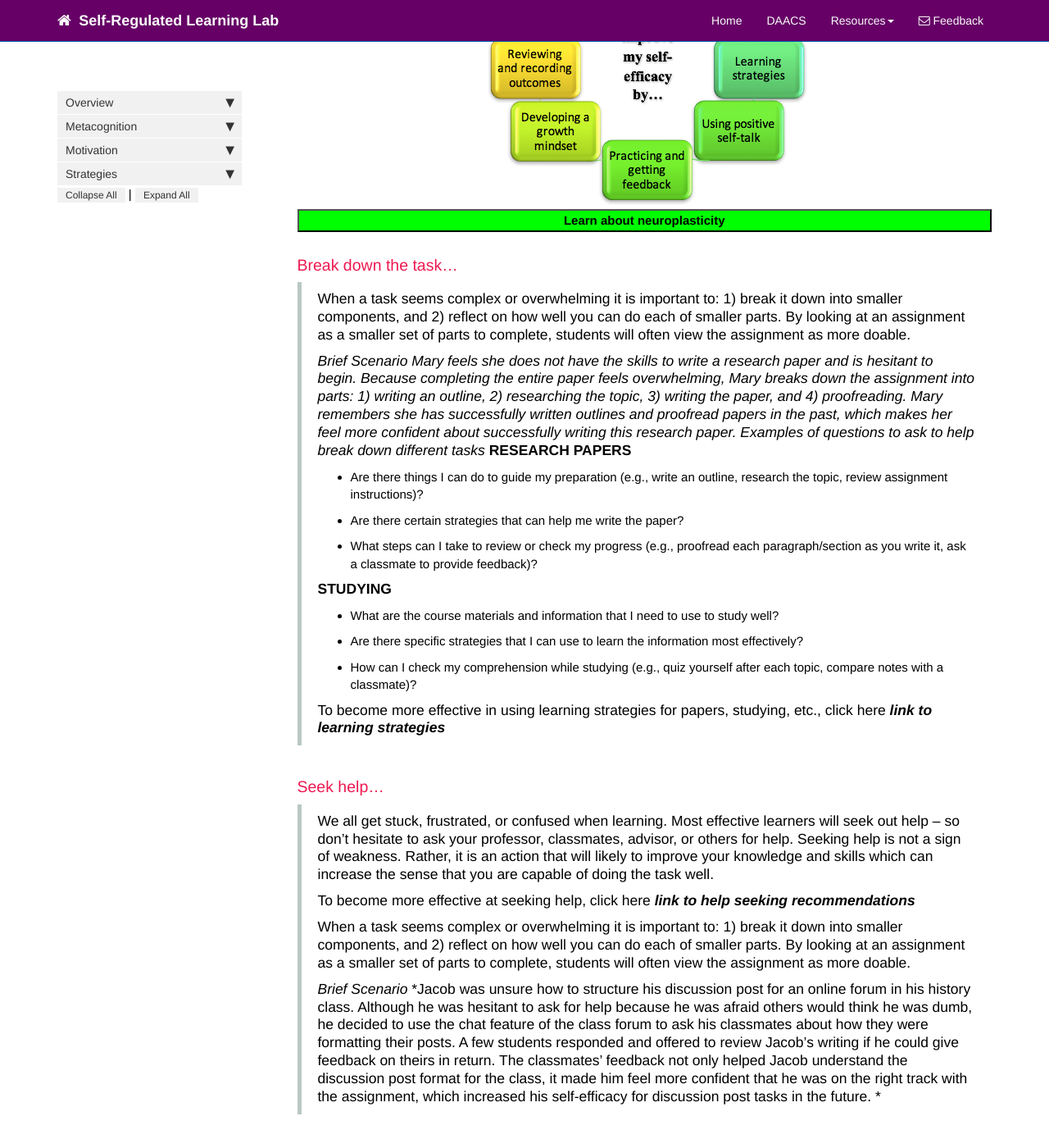
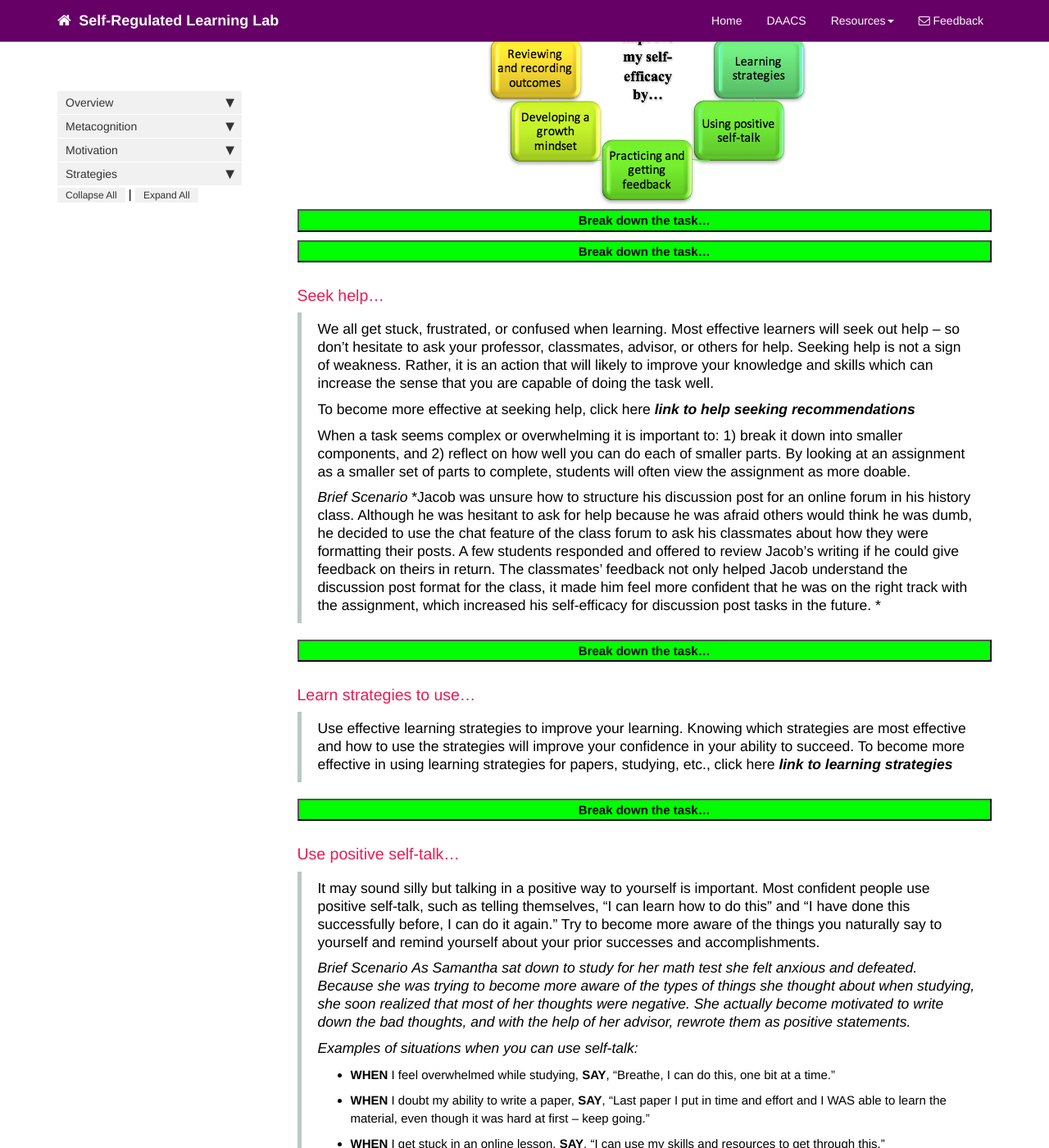
Before and after one commit to dfranklin02/SRL, a Jekyll site: the page built from docs/pages/motivation/self-efficacy_recommendations.md, in a window 1280 px wide and 1400 px high, scrolled down 474 px. Shown: the whole window at 82% size. Built offline with Jekyll 4.4.1, drawn with Linux system fonts in a browser that asks for light colours; nearby versions of some CDN libraries; comment, search, counter and statistics services are not loaded; some of the changed text lies outside the part shown.

Commit message:
Update self-efficacy_recommendations.md

```diff
--- a/docs/pages/motivation/self-efficacy_recommendations.md
+++ b/docs/pages/motivation/self-efficacy_recommendations.md
@@ -19,35 +19,40 @@ There are many different things students can do to improve their self-efficacy.
 
 <center><img src='images/selfefficacydo.png' alt='self-efficacy_importance' /></center>
 
-<button data-toggle="collapse" data-target="#neuroplasticity" style="background-color:Lime; width:100%"><b>Learn about neuroplasticity</b></button>
+<button data-toggle="collapse" data-target="#efficacyrec1" style="background-color:Lime; width:100%"><b>Break down the task...</b></button>
 
-<div id="neuroplasticity" class="collapse">
-The brain is like a muscle: the more you work out your brain through practice, the stronger the muscle gets, and the smarter you can become! When you learn something new, your brain forms connections, which makes your brain stronger; you are not simply born with a set amount of connections and strength of your brain. If we could not strengthen our brain, then we would not be able to learn and grow after birth!
+<div id="efficacyrec1" class="collapse">
+When a task seems complex or overwhelming it is important to: 1) break it down into smaller components, and 2) reflect on how well you can do each of smaller parts. By looking at an assignment as a smaller set of parts to complete, students will often view the assignment as more doable.
 <br>
 <br>
-<b>WHEN</b> you encounter a challenge, <b>THINK</b> about how you can strengthen your brain, intelligence, and abilities with practice and effort, instead of focusing on how your level of intelligence is fixed.
+<i>Mary feels she does not have the skills to write a research paper and is hesitant to begin. Because completing the entire paper feels overwhelming, Mary breaks down the assignment into parts: 1) writing an outline, 2) researching the topic, 3) writing the paper, and 4) proofreading. Mary remembers she has successfully written outlines and proofread papers in the
+past, which makes her feel more confident about successfully writing this research paper.</i>
+<br>
+Examples of questions to ask to help break down different tasks:
+<b> RESEARCH PAPERS</b>
+<ul>
+<li> Are there things I can do to guide my preparation (e.g., write an outline, research the topic, review assignment
+instructions)?  </li>
+<li> Are there certain strategies that can help me write the paper? </li>
+<li> What steps can I take to review or check my progress (e.g., proofread each paragraph/section as you write it, ask a classmate to provide feedback)? </li>
+</ul>
+<b> STUDYING </b>
+<ul>
+<li> What are the course materials and information that I need to use to study well?  </li>
+<li> Are there specific strategies that I can use to learn the information most effectively?  </li>
+<li> How can I check my comprehension while studying (e.g., quiz yourself after each topic, compare notes with a classmate)? </li>
+</ul>
+To become more effective in using learning strategies for papers, studying, etc., <a href="http://srl.daacs.net/strategies.html">click here.</a>
 <br>
 </div>
 
-### Break down the task...
-> When a task seems complex or overwhelming it is important to: 1) break it down into smaller components, and 2) reflect on how well you can do each of smaller parts. By looking at an assignment as a smaller set of parts to complete, students will often view the assignment as more doable.
->
-> *Brief Scenario*
-> *Mary feels she does not have the skills to write a research paper and is hesitant to begin. Because completing the entire paper feels overwhelming, Mary breaks down the assignment into parts: 1) writing an outline, 2) researching the topic, 3) writing the paper, and 4) proofreading. Mary remembers she has successfully written outlines and proofread papers in the
-past, which makes her feel more confident about successfully writing this research paper.
-> Examples of questions to ask to help break down different tasks*
-> **RESEARCH PAPERS**
-> - Are there things I can do to guide my preparation (e.g., write an outline, research the topic, review assignment
-instructions)?
-> - Are there certain strategies that can help me write the paper?
-> - What steps can I take to review or check my progress (e.g., proofread each paragraph/section as you write it, ask a classmate to provide feedback)?
->
-> **STUDYING**
-> - What are the course materials and information that I need to use to study well?
-> - Are there specific strategies that I can use to learn the information most effectively?
-> - How can I check my comprehension while studying (e.g., quiz yourself after each topic, compare notes with a classmate)?
->
-> To become more effective in using learning strategies for papers, studying, etc., click here ***link to learning strategies***
+<button data-toggle="collapse" data-target="#efficacyrec2" style="background-color:Lime; width:100%"><b>Break down the task...</b></button>
+
+<div id="efficacyrec2" class="collapse">
+When a task seems complex or overwhelming it is important to: 1) break it down into smaller components, and 2) reflect on how well you can do each of smaller parts. By looking at an assignment as a smaller set of parts to complete, students will often view the assignment as more doable.
+<br>
+<br>
+</div>
 
 ### Seek help...
 > We all get stuck, frustrated, or confused when learning. Most effective learners will seek out help – so don’t hesitate to ask your professor, classmates, advisor, or others for help. Seeking help is not a sign of weakness. Rather, it is an action that will likely to improve your knowledge and skills which can increase the sense that you are capable of doing the task well.
@@ -59,9 +64,25 @@ instructions)?
 > *Brief Scenario*
 > *Jacob was unsure how to structure his discussion post for an online forum in his history class. Although he was hesitant to ask for help because he was afraid others would think he was dumb, he decided to use the chat feature of the class forum to ask his classmates about how they were formatting their posts. A few students responded and offered to review Jacob’s writing if he could give feedback on theirs in return. The classmates’ feedback not only helped Jacob understand the discussion post format for the class, it made him feel more confident that he was on the right track with the assignment, which increased his self-efficacy for discussion post tasks in the future. *
 
+<button data-toggle="collapse" data-target="#efficacyrec3" style="background-color:Lime; width:100%"><b>Break down the task...</b></button>
+
+<div id="efficacyrec3" class="collapse">
+When a task seems complex or overwhelming it is important to: 1) break it down into smaller components, and 2) reflect on how well you can do each of smaller parts. By looking at an assignment as a smaller set of parts to complete, students will often view the assignment as more doable.
+<br>
+<br>
+</div>
+
 ### Learn strategies to use...
 > Use effective learning strategies to improve your learning. Knowing which strategies are most effective and how to use the strategies will improve your confidence in your ability to succeed.
 > To become more effective in using learning strategies for papers, studying, etc., click here ***link to learning strategies***
+
+<button data-toggle="collapse" data-target="#efficacyrec4" style="background-color:Lime; width:100%"><b>Break down the task...</b></button>
+
+<div id="efficacyrec4" class="collapse">
+When a task seems complex or overwhelming it is important to: 1) break it down into smaller components, and 2) reflect on how well you can do each of smaller parts. By looking at an assignment as a smaller set of parts to complete, students will often view the assignment as more doable.
+<br>
+<br>
+</div>
 
 ### Use positive self-talk...
 > It may sound silly but talking in a positive way to yourself is important. Most confident people use positive self-talk, such as telling themselves, “I can learn how to do this” and “I have done this successfully before, I can do it again.” Try to become more aware of the things you naturally say to yourself and remind yourself about your prior successes and accomplishments.
@@ -75,6 +96,14 @@ instructions)?
 > * **WHEN** I get stuck in an online lesson, **SAY**, “I can use my skills and resources to get through this.”
 > * **WHEN** I feel unmotivated to complete a reading, **SAY**, “This is difficult, but if I can push through I will feel better in the end.”
 > * **WHEN** I am bored and disinterested in the work, **SAY**, “Sometimes I will not like things in school but it is important to always try my best.”
+
+<button data-toggle="collapse" data-target="#efficacyrec5" style="background-color:Lime; width:100%"><b>Break down the task...</b></button>
+
+<div id="efficacyrec5" class="collapse">
+When a task seems complex or overwhelming it is important to: 1) break it down into smaller components, and 2) reflect on how well you can do each of smaller parts. By looking at an assignment as a smaller set of parts to complete, students will often view the assignment as more doable.
+<br>
+<br>
+</div>
 
 ### Practice and get feedback...
 > When completing learning tasks like studying for an exam or writing a paper, set aside time to practice and get feedback after completing part or all of the assignment.
@@ -98,9 +127,25 @@ instructions)?
 >
 >To become more effective in using learning strategies for papers, tests, etc., such as how to quiz yourself and/or create an outline, click here ***link to learning strategies***
 
+<button data-toggle="collapse" data-target="#efficacyrec6" style="background-color:Lime; width:100%"><b>Break down the task...</b></button>
+
+<div id="efficacyrec6" class="collapse">
+When a task seems complex or overwhelming it is important to: 1) break it down into smaller components, and 2) reflect on how well you can do each of smaller parts. By looking at an assignment as a smaller set of parts to complete, students will often view the assignment as more doable.
+<br>
+<br>
+</div>
+
 ### Develop a growth mindset...
 > It is important to always remember to think about school and your performance from the perspective of a growth mindset. That is, believe that ability and intelligence can change over time with practice and effort. Trying hard is not a sign that you are dumb or incompetent. Success and confidence typically come from much practice.
 > To learn more about mindset and how to improve it, [click here](mindset.html)
+
+<button data-toggle="collapse" data-target="#efficacyrec7" style="background-color:Lime; width:100%"><b>Break down the task...</b></button>
+
+<div id="efficacyrec7" class="collapse">
+When a task seems complex or overwhelming it is important to: 1) break it down into smaller components, and 2) reflect on how well you can do each of smaller parts. By looking at an assignment as a smaller set of parts to complete, students will often view the assignment as more doable.
+<br>
+<br>
+</div>
 
 ### Review and record outcomes...
 > Many students who do not feel confident in themselves will not remember the many times in which they were successful. For each of your classes, keep track of your grades and feedback on tests, quizzes, homework assignments etc. By monitoring your performance, you will often notice that you do well in some areas and perhaps need to improve in others. Don’t minimize the successes that you are having.
@@ -115,6 +160,14 @@ instructions)?
 > 2. Trying graphing your grades on tests, quizzes or projects. Creating a visual is very powerful in improving your understanding of how well you perform.
 > 3. If you notice that your outcomes are not improving or are becoming less positive, seek help from your professor or reach out to your academic advisor to determine steps you can take to make improvements.
 
+<button data-toggle="collapse" data-target="#efficacyrec8" style="background-color:Lime; width:100%"><b>Break down the task...</b></button>
+
+<div id="efficacyrec8" class="collapse">
+When a task seems complex or overwhelming it is important to: 1) break it down into smaller components, and 2) reflect on how well you can do each of smaller parts. By looking at an assignment as a smaller set of parts to complete, students will often view the assignment as more doable.
+<br>
+<br>
+</div>
+
 ### Separate feedback into components...
 > When you receive feedback on a test, paper, or other assignment, try to avoid focusing on the overall grade. When you receive a grade, think of yourself as a mini-detective who wants to identify areas where you performed well and areas that you did not. By seeing areas that you have mastered, you will be reminded that you have developed some skills – you just need to keep improving.
 >
```
